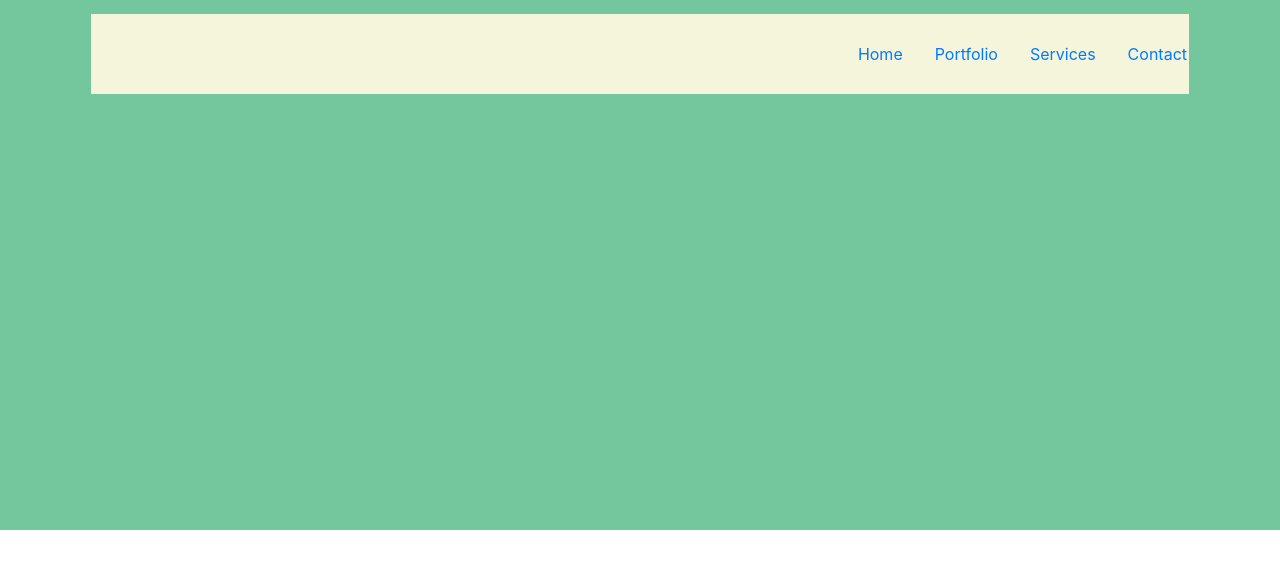
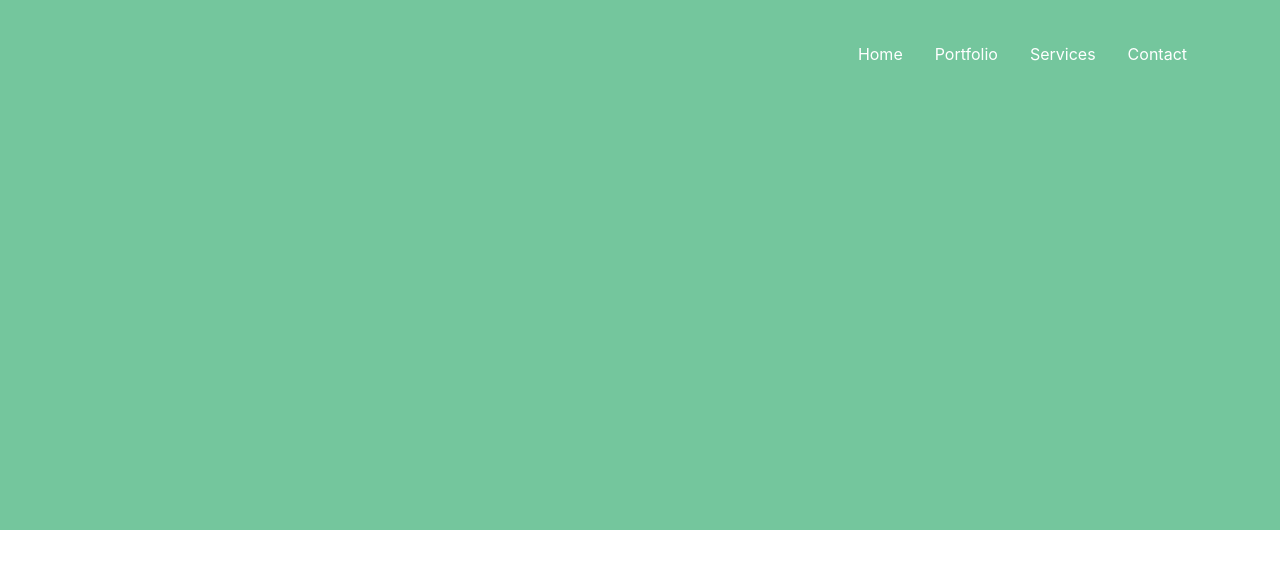
Before and after one commit to Daroowala/Figma-Proj-2-Responsive, a plain HTML site: page index.html in a window 1280 px wide. Drawn offline with nearby package versions, Linux system fonts and the light colour scheme.

Commit message:
not done

```diff
--- a/style.css
+++ b/style.css
@@ -7,7 +7,7 @@
   background-color: #74c69d;
 }
 .nav-bg-col{
-  background-color: beige;
+  background-color: #74c69d;
   position: absolute;
   top: -45%;
   left: 5%;
@@ -21,4 +21,11 @@
   display: flex;
   list-style: none;
   margin: 12px -30px;
+
 }
+img.navbar-logo{
+  margin: 0px -10px;
+}
+.nav-link{
+  color: white;
+}
```
